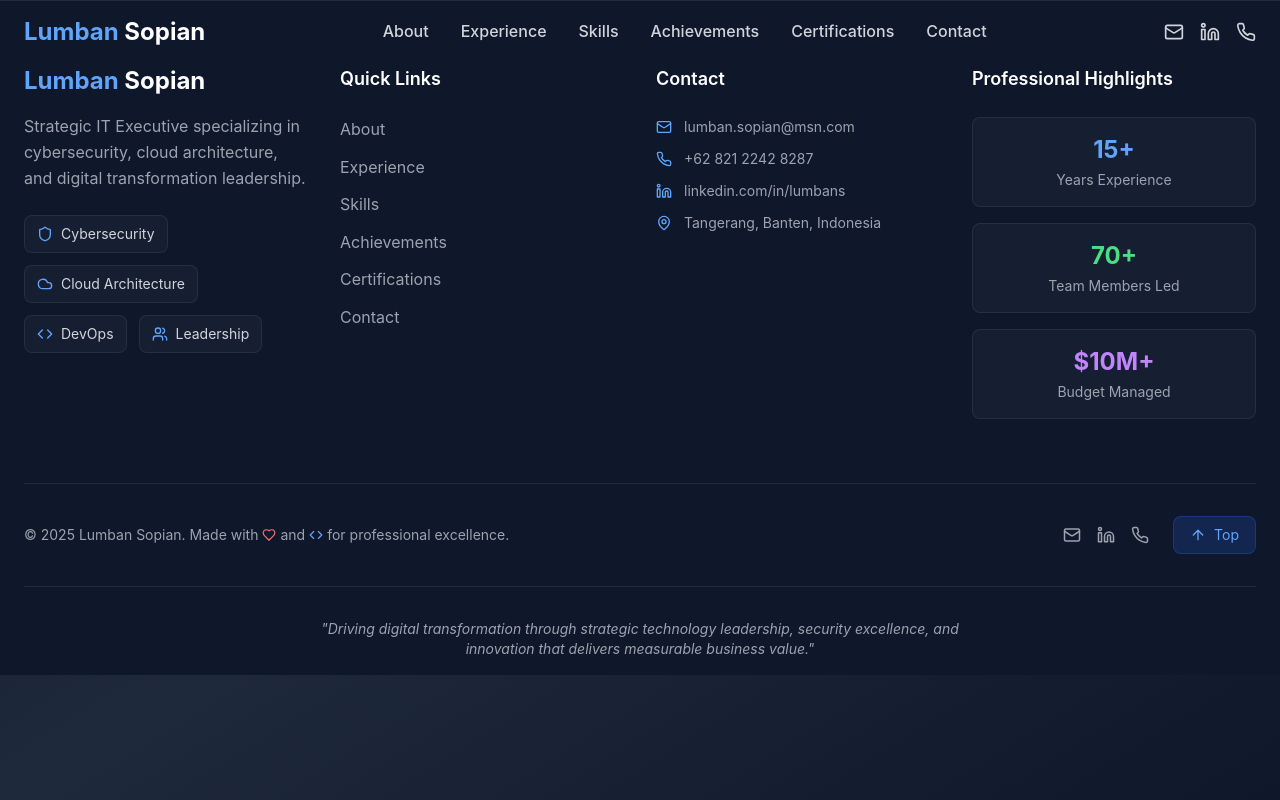
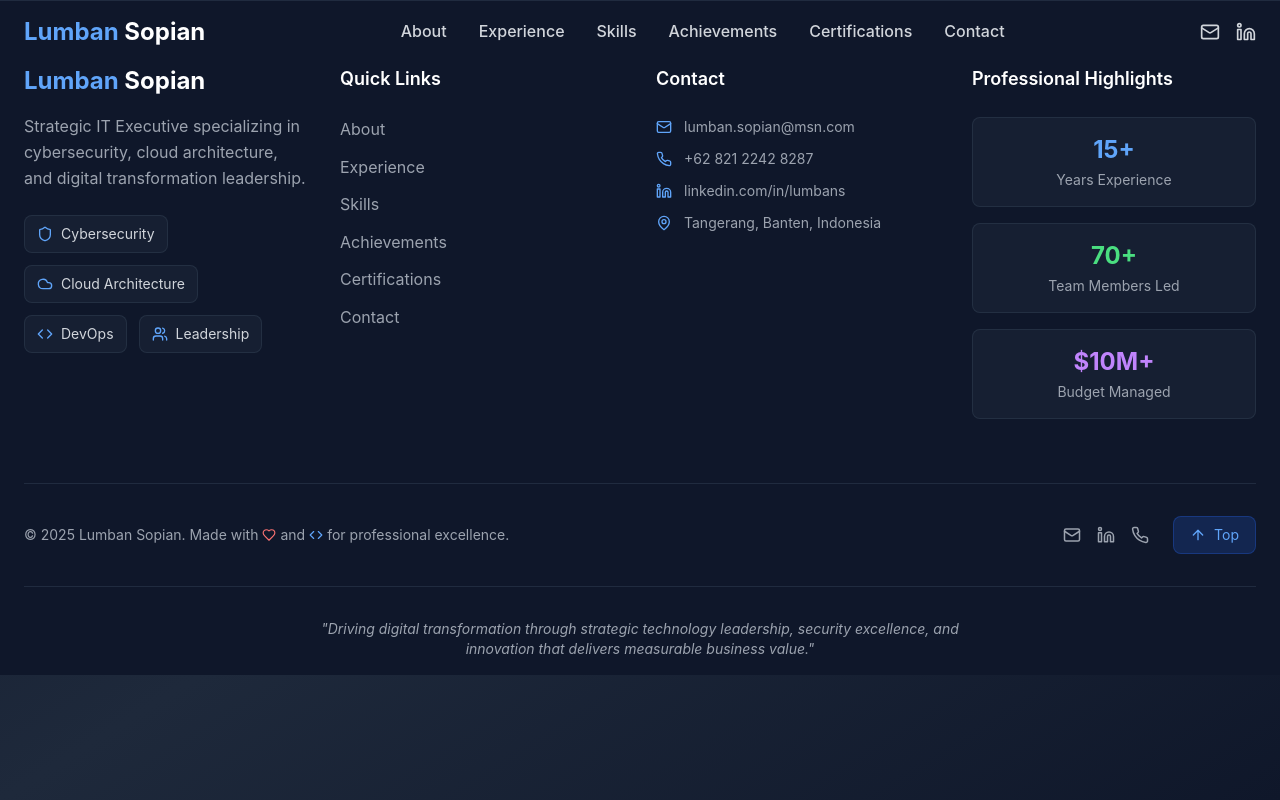
Before and after one commit to lumbans/resume, a React (Vite) app: page / in a window 1280 px wide. Built offline with nearby package versions, Linux system fonts and the light colour scheme.

Commit message:
remove phone icon on header

```diff
--- a/src/components/Header.tsx
+++ b/src/components/Header.tsx
@@ -72,12 +72,6 @@ const Header: React.FC = () => {
             >
               <Linkedin size={20} />
             </a>
-            <a
-              href="tel:+6282122428287"
-              className="text-gray-300 hover:text-blue-400 transition-colors"
-            >
-              <Phone size={20} />
-            </a>
           </div>
 
           {/* Mobile Menu Button */}
```
